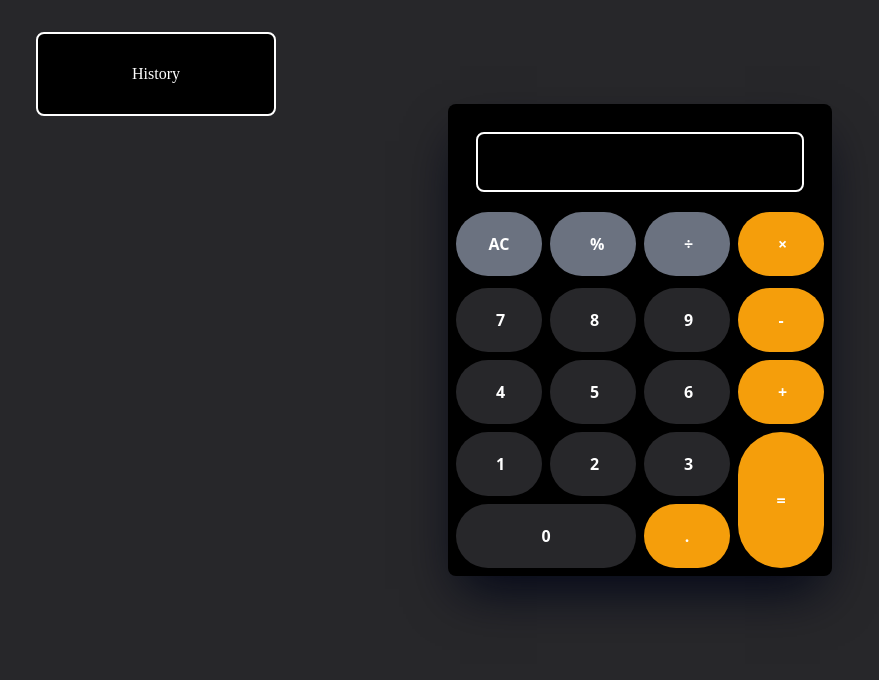
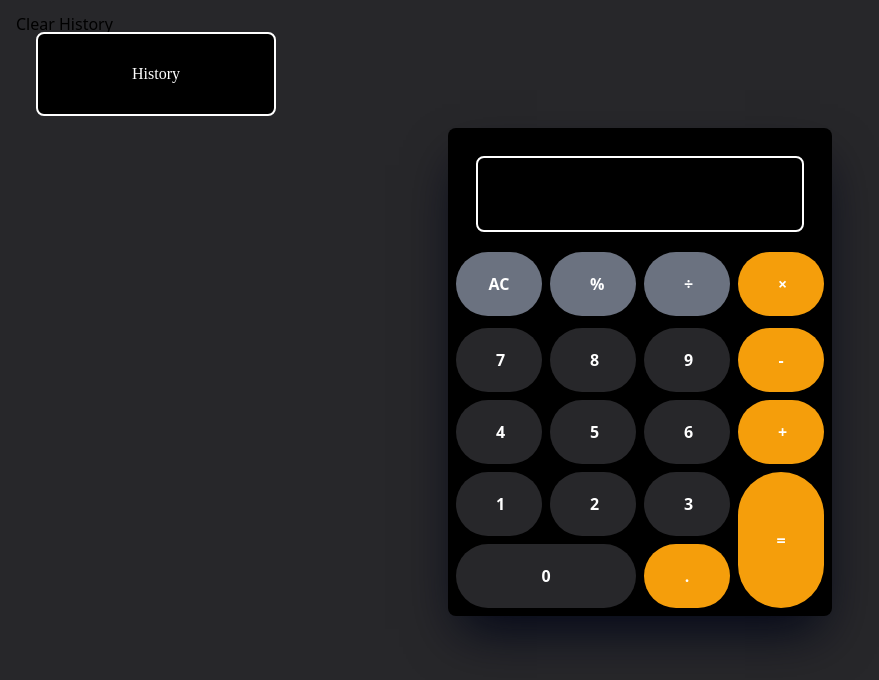
Before and after one commit to natheerah24/react-calculator, a React (Vite) app: page / in a window 1280 px wide. Shown: the top 680 px of the page, without its empty margins (0-879 px from the left). Built offline with nearby package versions, Linux system fonts and the light colour scheme; a web font is replaced by a local one.

Commit message:
added "clear history button"

```diff
--- a/src/components/CalculatorHistory.jsx
+++ b/src/components/CalculatorHistory.jsx
@@ -1,7 +1,14 @@
 import React from 'react';
-import {useCalculator} from '../contexts/Calculator.jsx';
+import {useCalculator, useCalculatorDispatch} from '../contexts/Calculator.jsx';
 
 export function CalculatorHistory() {
+    const calculatorDispatch = useCalculatorDispatch();
+
+    const handleButton = (input) => {
+        if (input === 'clearHistory') {
+            calculatorDispatch({type: 'clearHistory'});
+        }
+    }
     const calculator = useCalculator();
     return (
         <div>
@@ -12,6 +19,10 @@ export function CalculatorHistory() {
                     <div key={index}>{item.cal}</div>
                 ))}
             </div>
+            <button onClick={() => {
+                handleButton('clearHistory')
+            }}>Clear History
+            </button>
         </div>
     );
 }
--- a/src/components/Display.jsx
+++ b/src/components/Display.jsx
@@ -9,7 +9,7 @@ const Display = () => {
     }
 
     return (
-        <div className={"bg-black rounded-lg m-5 text-white text-right p-7 border-2 border-white font-display overflow-auto"}>
+        <div className={"bg-black rounded-lg m-5 text-white text-right p-9 border-2 border-white font-display overflow-auto"}>
             <span
                 className={`font-mono text-4xl ${!calculator.evaluationString && !calculator.result ? 'animate-blink' : ''}`}>{calculator.evaluationString }</span>
         </div>
--- a/src/contexts/Calculator.jsx
+++ b/src/contexts/Calculator.jsx
@@ -68,6 +68,11 @@ function calculatorReducer(state, action) {
                 evaluationString: '',
                 result: 0,
             };
+        case 'clearHistory':
+            return {
+                ...state,
+                history: []
+            };
         case 'evaluate': {
             const { evaluationString } = state;
             const result = evaluate(evaluationString);
```
